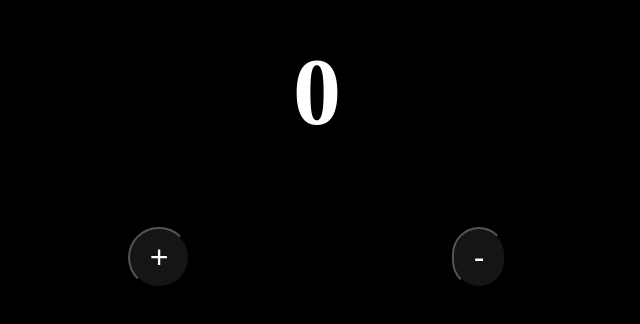
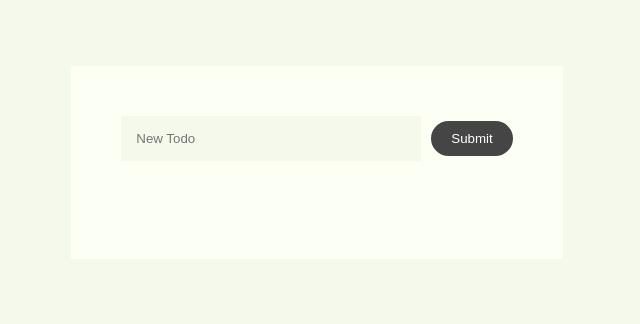
Before and after one commit to davi-p-oliveira-11/small-react-projects, a React (Vite) app: page / in a window 1280 px wide. Shown: the part 238-562 px from the top of the page, without its empty margins (323-963 px from the left). Built offline with nearby package versions, Linux system fonts and the light colour scheme.

Commit message:
feat(todolist): add fully typed TodoApp component

```diff
--- a/src/App.tsx
+++ b/src/App.tsx
@@ -1,9 +1,12 @@
-import Counter from "./components/Counter/Counter";
+// import Counter from "./components/Counter/Counter";
+
+import TodoList from "./components/TodoList/TodoList";
 
 const App = () => {
   return (
     <div>
-      <Counter />
+      {/* <Counter /> */}
+      <TodoList />
     </div>
   );
 };
--- a/src/components/TodoList/TodoList.tsx
+++ b/src/components/TodoList/TodoList.tsx
@@ -1,7 +1,52 @@
-const TodoList = () => {
+import { useState } from "react";
+import "./todolist.css";
+
+const TodoList: React.FC = () => {
+  type Todo = {
+    text: string;
+    id: number;
+  };
+
+  const [todos, setTodos] = useState<Todo[]>([]);
+  const [input, setInput] = useState<string>("");
+
+  const handleSubmit = () => {
+    setTodos((todos) => {
+      return todos.concat({
+        text: input,
+        id: Math.floor(Math.random() * 10),
+      });
+    });
+
+    setInput("");
+  };
+
+  const removeTodo = (id: number) =>
+    setTodos((todos) => todos.filter((t) => t.id !== id));
+
   return (
-    <div>TodoList</div>
-  )
-}
+    <div className="container">
+      <input
+        type="text"
+        placeholder="New Todo"
+        value={input}
+        onChange={(e) => setInput(e.target.value)}
+      />
 
-export default TodoList
+      <button onClick={handleSubmit}>Submit</button>
+
+      <ul className="todos-list">
+        {todos.map(({ text, id }) => (
+          <li className="todo" key={id}>
+            <span>{text}</span>
+            <button className="close" onClick={() => removeTodo(id)}>
+              Remove
+            </button>
+          </li>
+        ))}
+      </ul>
+    </div>
+  );
+};
+
+export default TodoList;
```
